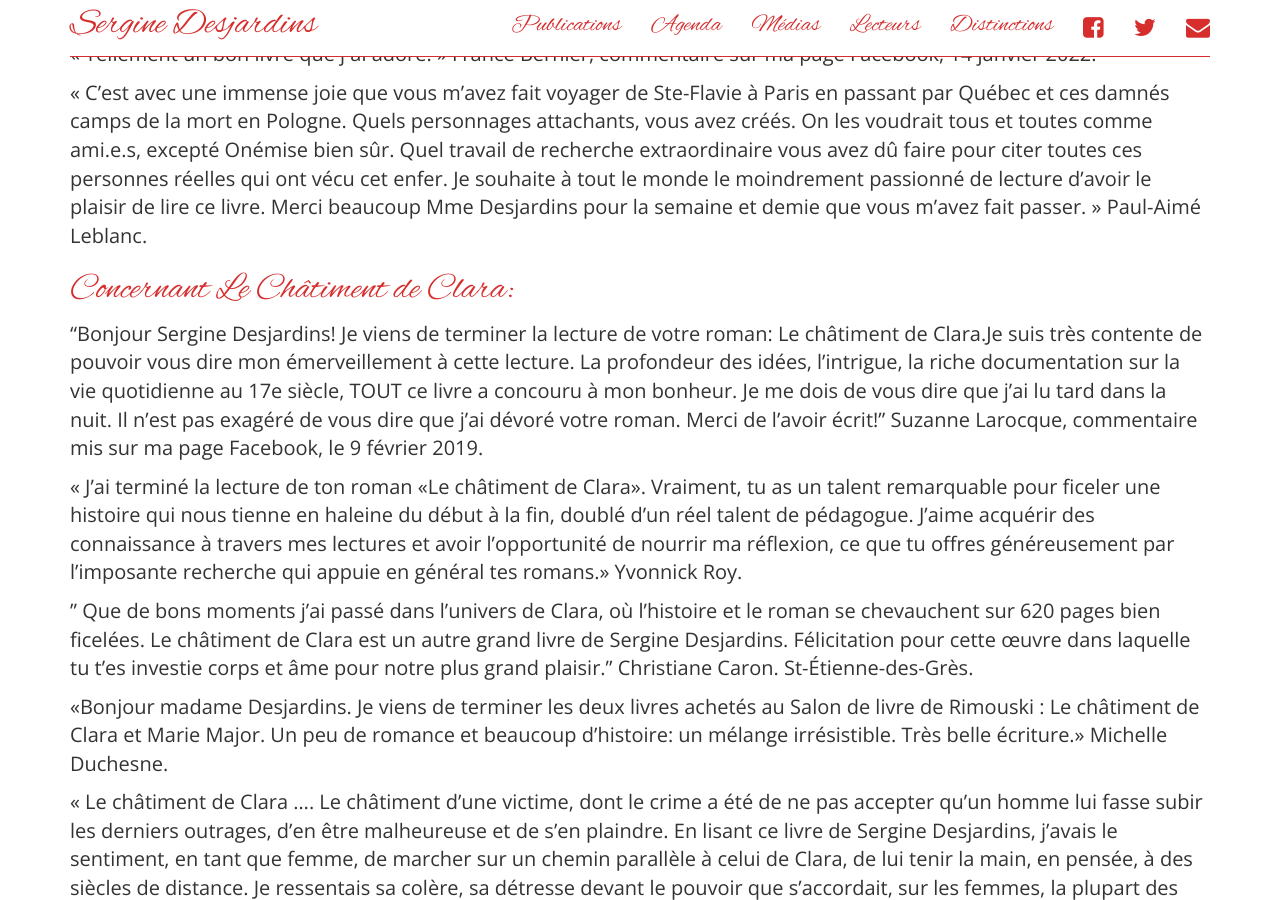
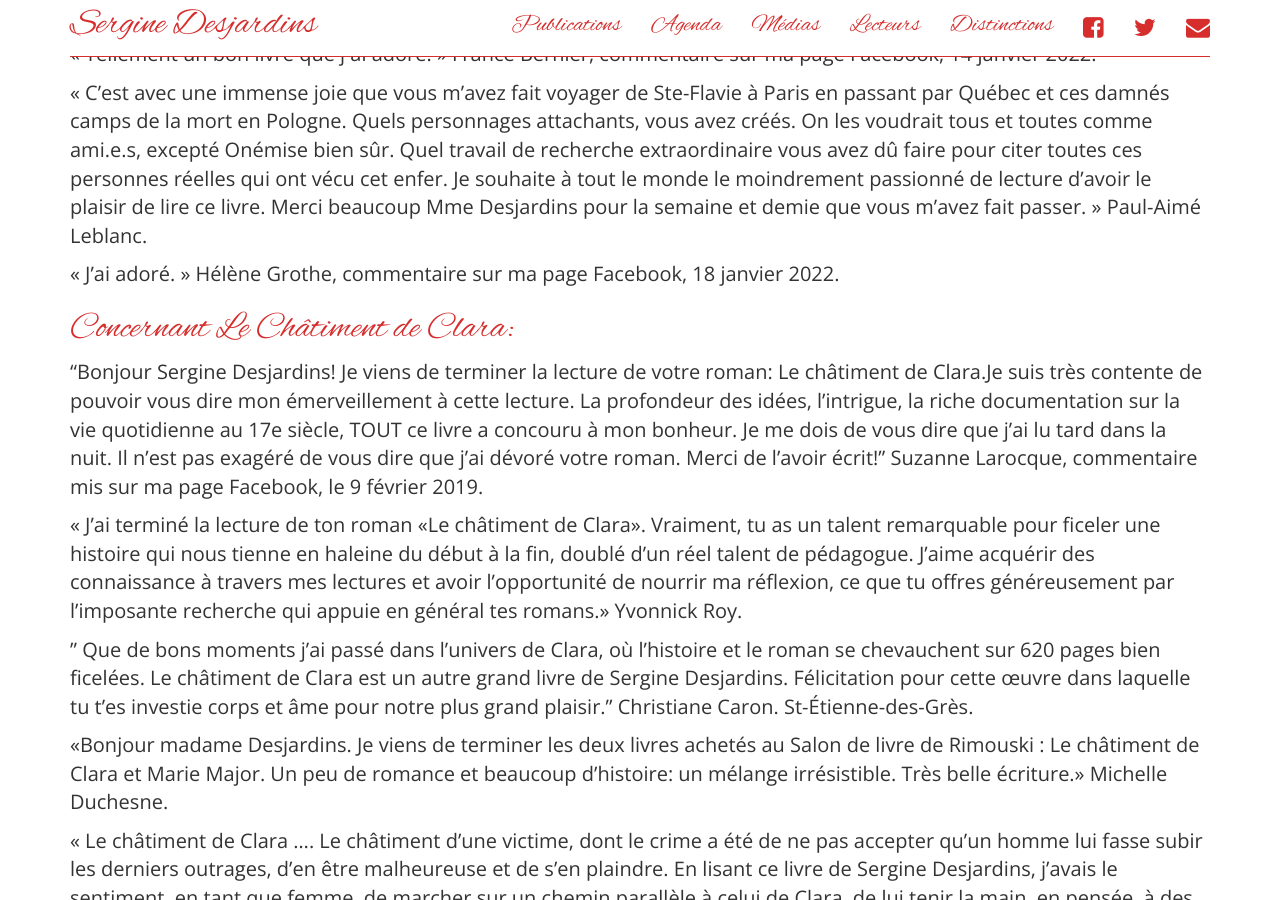
Before and after one commit to serginedesjardins/serginedesjardins.github.io, a Jekyll site: the page built from lecteurs.md, in a window 1280 px wide and 900 px high, scrolled down 6059 px. Built offline with Jekyll 4.4.1, drawn with Linux system fonts in a browser that asks for light colours; nearby versions of some CDN libraries.

Commit message:
H. Grothe

```diff
--- a/lecteurs.md
+++ b/lecteurs.md
@@ -121,6 +121,8 @@ permalink: /lecteurs/
 « Tellement un bon livre que j ai adoré. » France Bernier, commentaire sur ma page Facebook, 14 janvier 2022.
 
  « C’est avec une immense joie que vous m’avez fait voyager de Ste-Flavie à Paris en passant par Québec et ces damnés camps de la mort en Pologne. Quels personnages attachants, vous avez créés. On les voudrait tous et toutes comme ami.e.s, excepté Onémise bien sûr. Quel travail de recherche extraordinaire vous avez dû faire pour citer toutes ces personnes réelles qui ont vécu cet enfer. Je souhaite à tout le monde le moindrement passionné de lecture d’avoir le plaisir de lire ce livre. Merci beaucoup Mme Desjardins pour la semaine et demie que vous m’avez fait passer. » Paul-Aimé Leblanc.
+
+ « J’ai adoré. » Hélène Grothe, commentaire sur ma page Facebook, 18 janvier 2022.
 
 # Concernant Le Châtiment de Clara:
 
```
